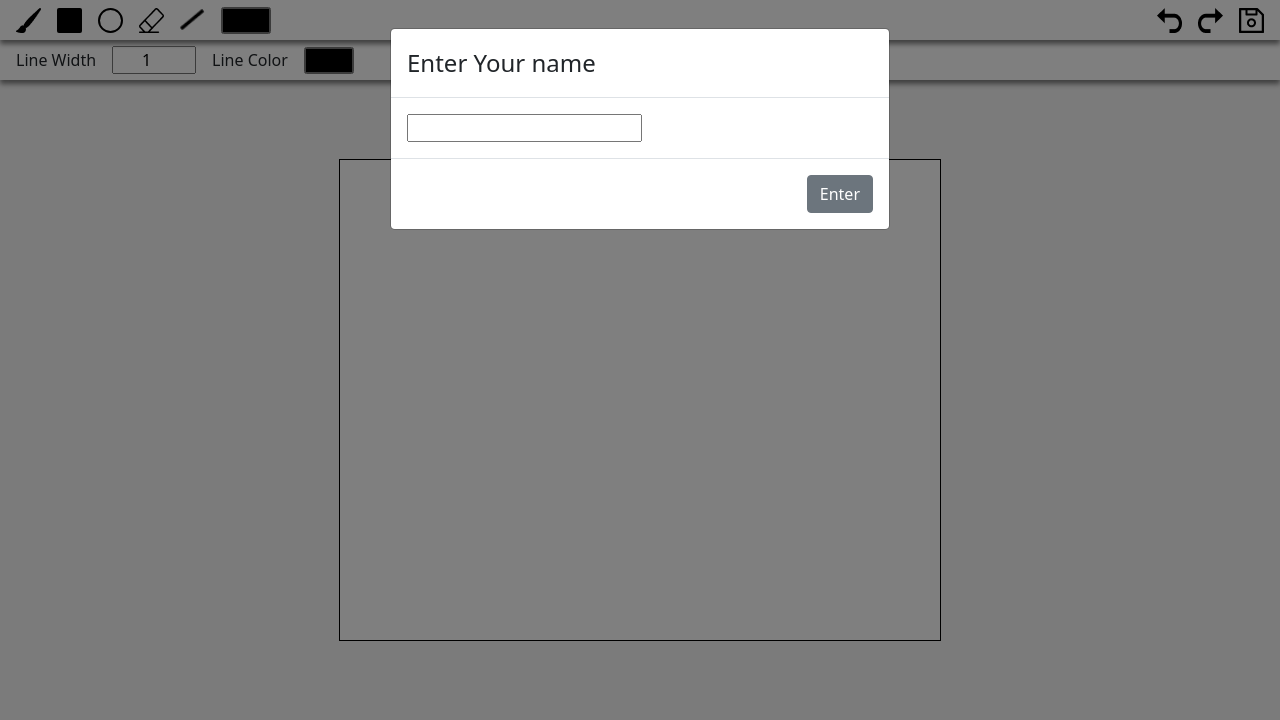
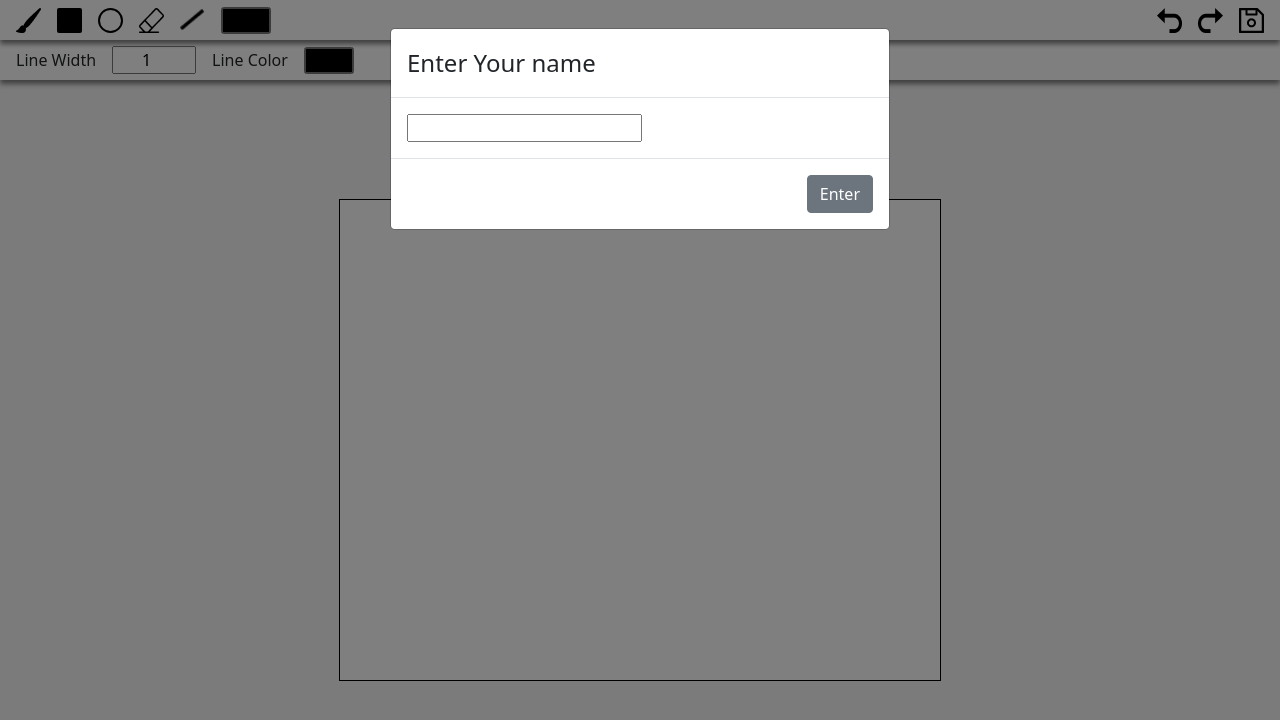
Before and after one commit to webenot/paint-online, a React (Create React App) app in the folder client/: page /1 in a window 1280 px wide. Shown: the top 720 px of the page. Built offline with nearby package versions, Linux system fonts and the light colour scheme; no server answers.

Commit message:
fix: Fix canvas styles

```diff
--- a/client/src/styles/app.sass
+++ b/client/src/styles/app.sass
@@ -6,7 +6,6 @@
   box-sizing: border-box
 
 .app
-  height: 100vh
-  max-height: 100vh
+  min-height: 100vh
   width: 100vw
   background-color: $background-color
--- a/client/src/styles/canvas.sass
+++ b/client/src/styles/canvas.sass
@@ -1,10 +1,12 @@
 @import "variables"
 
 .canvas
-  height: 100vh
+  min-height: 100vh
   display: flex
   justify-content: center
   align-items: center
+  padding-top: calc(#{$toolbar-height} * 2 + 1rem)
+  padding-bottom: 1rem
   canvas
     background-color: white
     border: 1px solid black
```
